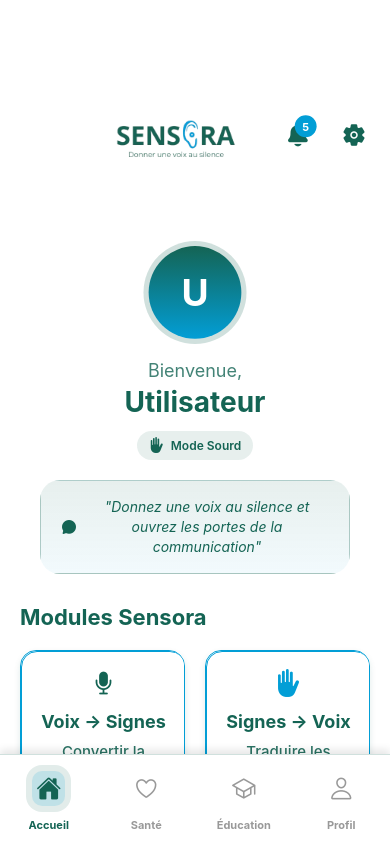
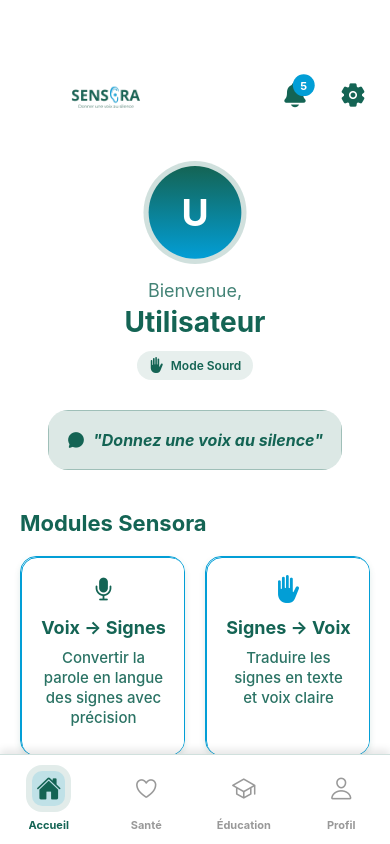
Before and after one commit to YoulaMamadouba/Sensora_dev, a React Native app: screen /Main in a window 390 px wide. Built offline with nearby package versions, Linux system fonts and the light colour scheme.

Commit message:
allez_voilààà

```diff
--- a/src/screens/HomeScreen.tsx
+++ b/src/screens/HomeScreen.tsx
@@ -184,7 +184,7 @@ const HomeScreen: React.FC = () => {
           <View style={styles.headerIcons}>
             <TouchableOpacity style={styles.iconButton}>
               <Animated.View style={[styles.notificationContainer, notificationAnimatedStyle]}>
-                <Ionicons name="notifications" size={24} color="#146454" />
+                <Ionicons name="notifications" size={26} color="#146454" />
                 <View style={styles.notificationBadge}>
                   <Text style={styles.notificationCount}>5</Text>
                 </View>
@@ -192,7 +192,7 @@ const HomeScreen: React.FC = () => {
             </TouchableOpacity>
 
             <TouchableOpacity style={styles.iconButton}>
-              <Ionicons name="settings" size={24} color="#146454" />
+              <Ionicons name="settings" size={26} color="#146454" />
             </TouchableOpacity>
           </View>
         </Animated.View>
@@ -215,10 +215,10 @@ const HomeScreen: React.FC = () => {
           </View>
 
           <Animated.View style={[styles.quoteContainer, quoteAnimatedStyle]}>
-            <LinearGradient colors={["rgba(20, 100, 84, 0.1)", "rgba(2, 158, 214, 0.05)"]} style={styles.quoteGradient}>
-              <Ionicons name="chatbubble" size={16} color="#146454" />
-              <Text style={styles.quote}>"Donnez une voix au silence et ouvrez les portes de la communication"</Text>
-            </LinearGradient>
+            <View style={styles.quoteSimple}>
+              <Ionicons name="chatbubble" size={18} color="#146454" />
+              <Text style={styles.quoteText}>"Donnez une voix au silence"</Text>
+            </View>
           </Animated.View>
         </Animated.View>
 
@@ -340,15 +340,16 @@ const styles = StyleSheet.create({
     paddingHorizontal: 16,
     paddingBottom: 20,
     marginTop: 20,
+    minHeight: 80, // Ajouté pour garantir l'espace
   },
   logoContainer: {
     flex: 0,
     paddingLeft: -20, // PUSHÉ À GAUCHE
   },
-  // LOGO DIMENSIONS EXACTES COMME CARROUSEL
+  // LOGO DIMENSIONS OPTIMISÉES POUR MOBILE
   logo: {
-    width: 320, // Même dimension que carouselLogo
-    height: 190, // Même dimension que carouselLogo
+    width: 180, // Réduit pour mobile
+    height: 110, // Réduit pour mobile
   },
   headerIcons: {
     flexDirection: "row",
@@ -441,23 +442,27 @@ const styles = StyleSheet.create({
     borderRadius: 20,
     overflow: "hidden",
     marginHorizontal: 20,
+    marginTop: 10, // Ajouté pour plus d'espace
+    marginBottom: 10, // Ajouté pour plus d'espace
   },
-  quoteGradient: {
-    flexDirection: "row",
+  quoteSimple: {
+    backgroundColor: "rgba(20, 100, 84, 0.15)",
+    borderRadius: 15,
+    padding: 18,
+    flexDirection: "row", // Ajouté pour aligner horizontalement
     alignItems: "center",
-    paddingHorizontal: 20,
-    paddingVertical: 16,
+    justifyContent: "center",
     borderWidth: 1,
     borderColor: "rgba(20, 100, 84, 0.3)",
   },
-  quote: {
-    fontSize: 14,
+  quoteText: {
+    fontSize: 16,
     color: "#146454",
     fontStyle: "italic",
     textAlign: "center",
-    flex: 1,
-    marginLeft: 8,
-    lineHeight: 20,
+    lineHeight: 22,
+    fontWeight: "700",
+    marginLeft: 8, // Ajouté pour espacer du texte
   },
   modulesContainer: {
     paddingHorizontal: 20,
```
